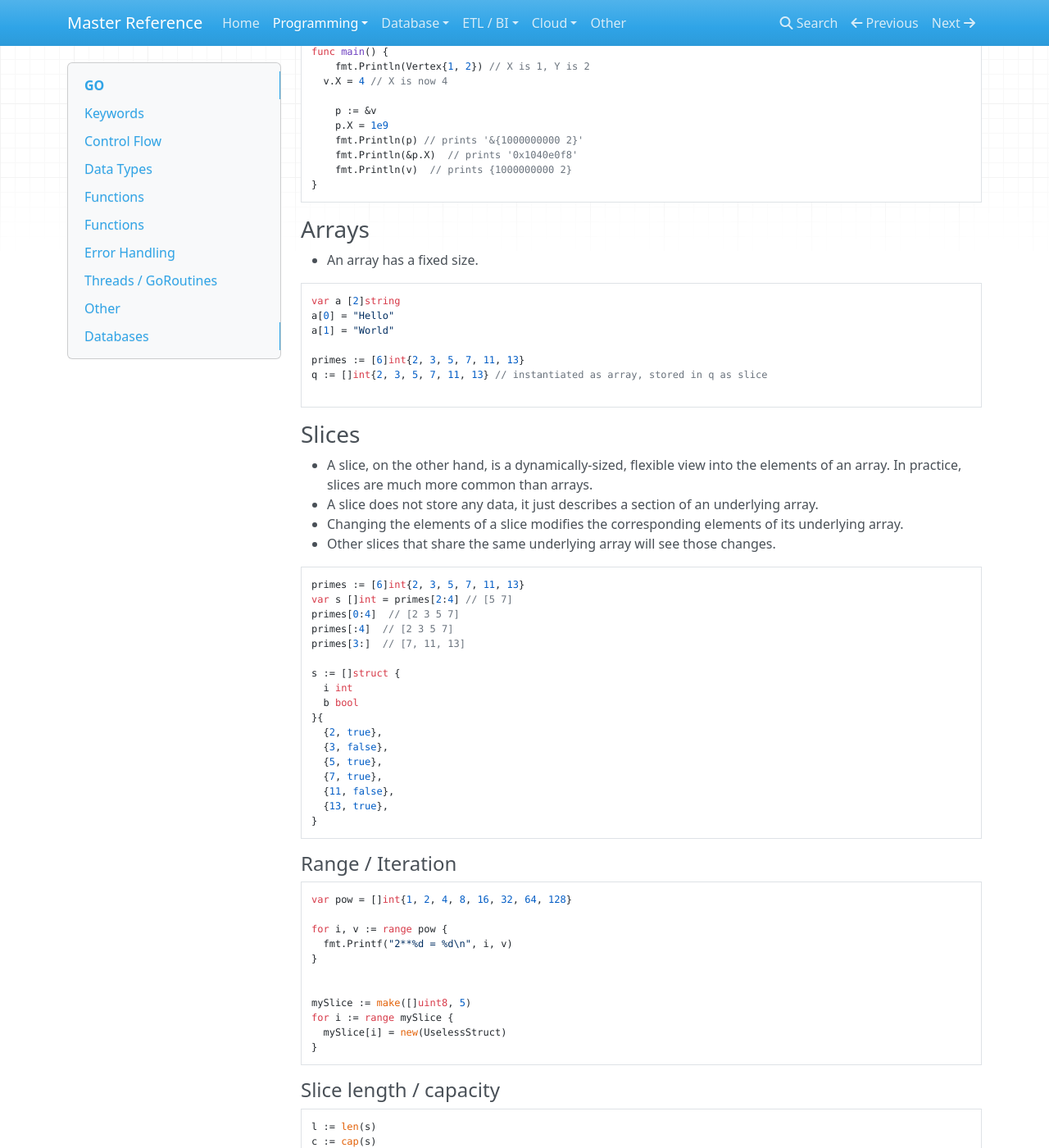
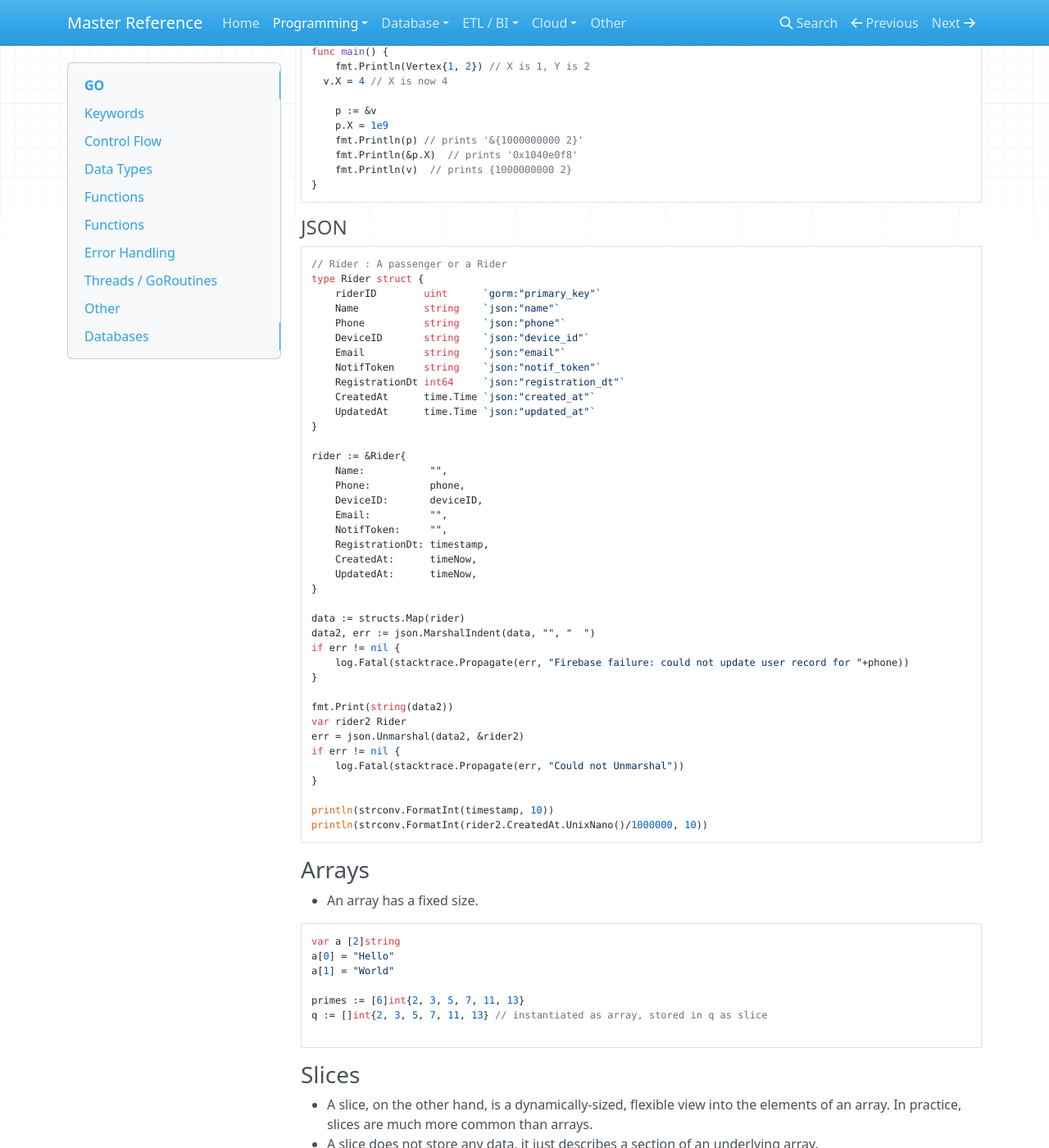
Before and after one commit to flarco/ref-docs, an MkDocs documentation site: the page built from docs/programming/go.md, in a window 1280 px wide and 1400 px high, scrolled down 3578 px. Shown: the whole window at 82% size. Built offline with MkDocs 1.6.1, drawn with Linux system fonts in a browser that asks for light colours; nearby versions of some CDN libraries; old or Windows-style settings are respelled for this version of MkDocs.

Commit message:
Update go.md
JSON Section

````diff
--- a/docs/programming/go.md
+++ b/docs/programming/go.md
@@ -186,6 +186,49 @@ func main() {
 	fmt.Println(&p.X)  // prints '0x1040e0f8'
 	fmt.Println(v)  // prints {1000000000 2}
 }
+```
+
+#### JSON
+```go
+// Rider : A passenger or a Rider
+type Rider struct {
+	riderID        uint      `gorm:"primary_key"`
+	Name           string    `json:"name"`
+	Phone          string    `json:"phone"`
+	DeviceID       string    `json:"device_id"`
+	Email          string    `json:"email"`
+	NotifToken     string    `json:"notif_token"`
+	RegistrationDt int64     `json:"registration_dt"`
+	CreatedAt      time.Time `json:"created_at"`
+	UpdatedAt      time.Time `json:"updated_at"`
+}
+
+rider := &Rider{
+	Name:           "",
+	Phone:          phone,
+	DeviceID:       deviceID,
+	Email:          "",
+	NotifToken:     "",
+	RegistrationDt: timestamp,
+	CreatedAt:      timeNow,
+	UpdatedAt:      timeNow,
+}
+
+data := structs.Map(rider)
+data2, err := json.MarshalIndent(data, "", "  ")
+if err != nil {
+	log.Fatal(stacktrace.Propagate(err, "Firebase failure: could not update user record for "+phone))
+}
+
+fmt.Print(string(data2))
+var rider2 Rider
+err = json.Unmarshal(data2, &rider2)
+if err != nil {
+	log.Fatal(stacktrace.Propagate(err, "Could not Unmarshal"))
+}
+
+println(strconv.FormatInt(timestamp, 10))
+println(strconv.FormatInt(rider2.CreatedAt.UnixNano()/1000000, 10))
 ```
 
 ### Arrays
````
